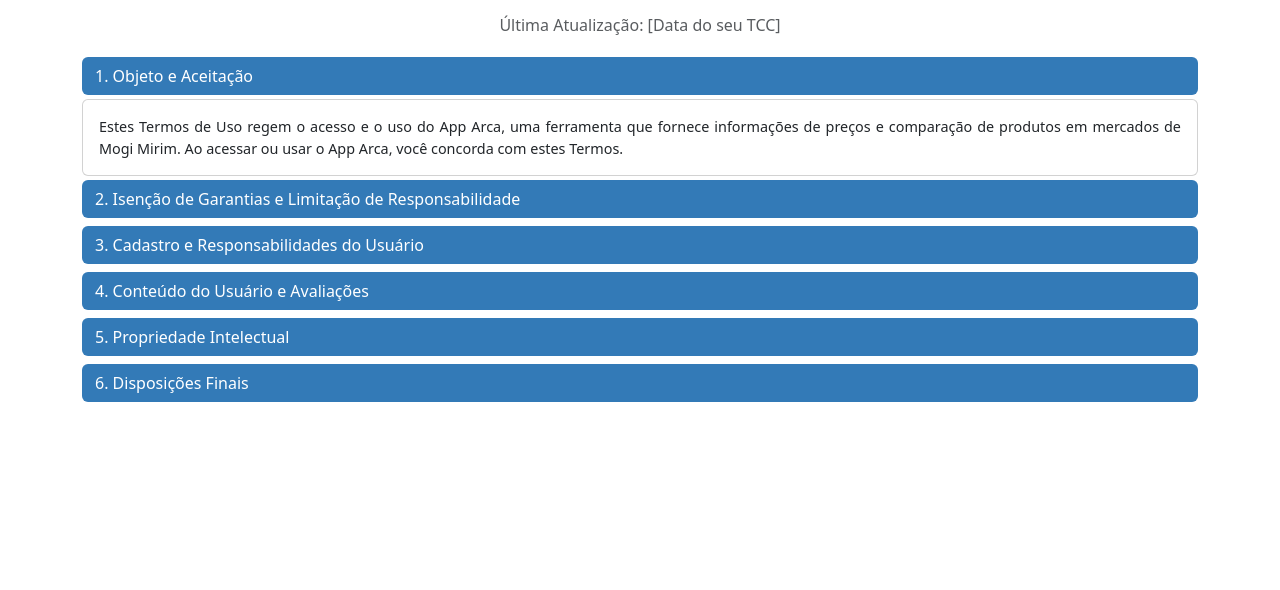
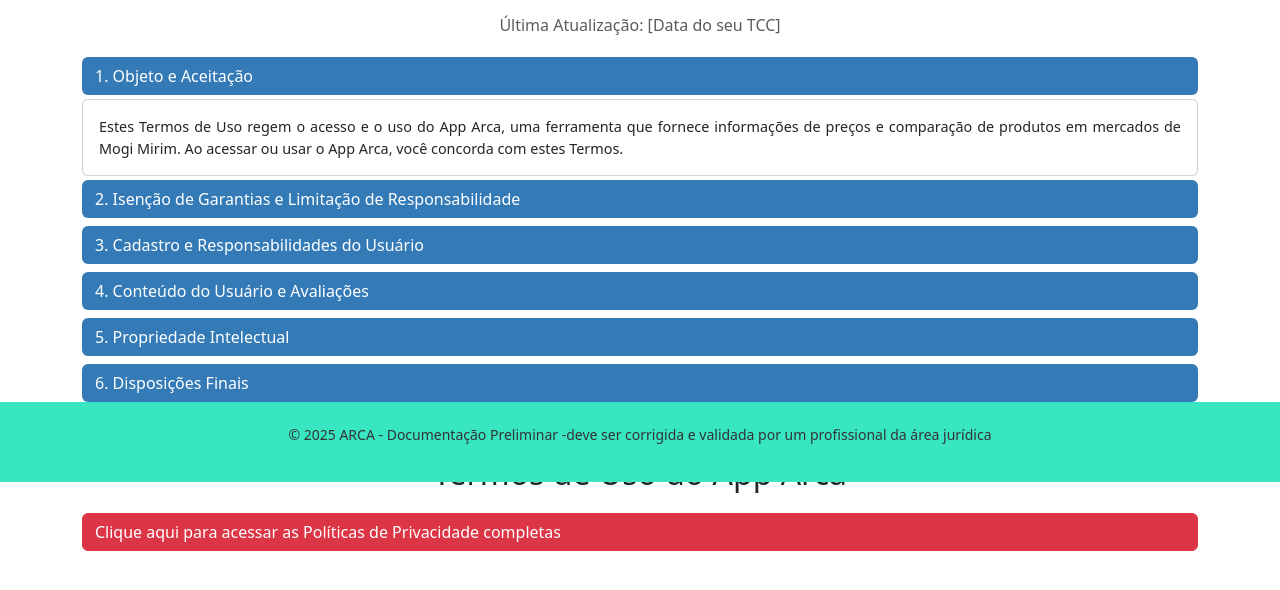
Before and after one commit to rodrigopereiradevelopment/Arca, a plain HTML site: page html/termos_de_uso.html in a window 1280 px wide. Shown: the part 318-908 px from the top of the page. Before the commit the page ends 848 px from the top, so only its background shows below. Drawn offline with nearby package versions, Linux system fonts and the light colour scheme.

Commit message:
update termos_de_uso.html

```diff
--- a/html/termos_de_uso.html
+++ b/html/termos_de_uso.html
@@ -108,7 +108,18 @@
       </div>
     </div>
 
+      <!-- LINK PARA POLÍTICA DE PRIVACIDADE (NOVO FORMATO) -->
+  <h2 class="mt-5 mb-3">Termos de Uso do App Arca</h2>
+  <!-- O link usa a classe btn-danger e aponta para o novo arquivo -->
+  <a class="btn btn-danger w-100 text-start my-1" href="politica.html" target="_blank" rel="noopener noreferrer">
+    Clique aqui para acessar as Políticas de Privacidade completas
+  </a>
+
   </main>
+
+    <footer class="rodape">
+    <p>&copy; 2025 ARCA - Documentação Preliminar -deve ser corrigida e validada por um profissional da área jurídica </p>
+  </footer>
 
   <!-- Bootstrap JS (NECESSÁRIO para o collapse funcionar) -->
   <script src="https://cdn.jsdelivr.net/npm/bootstrap@5.3.3/dist/js/bootstrap.bundle.min.js"></script>
```
